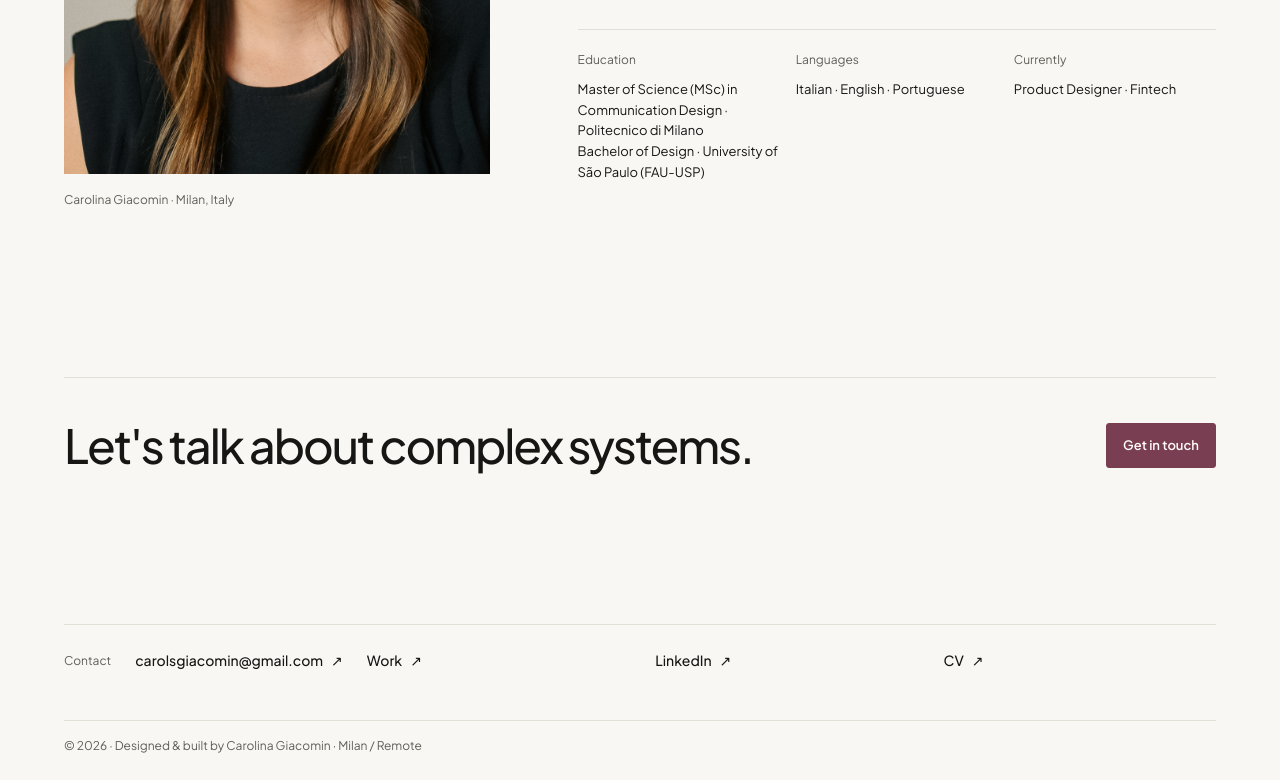
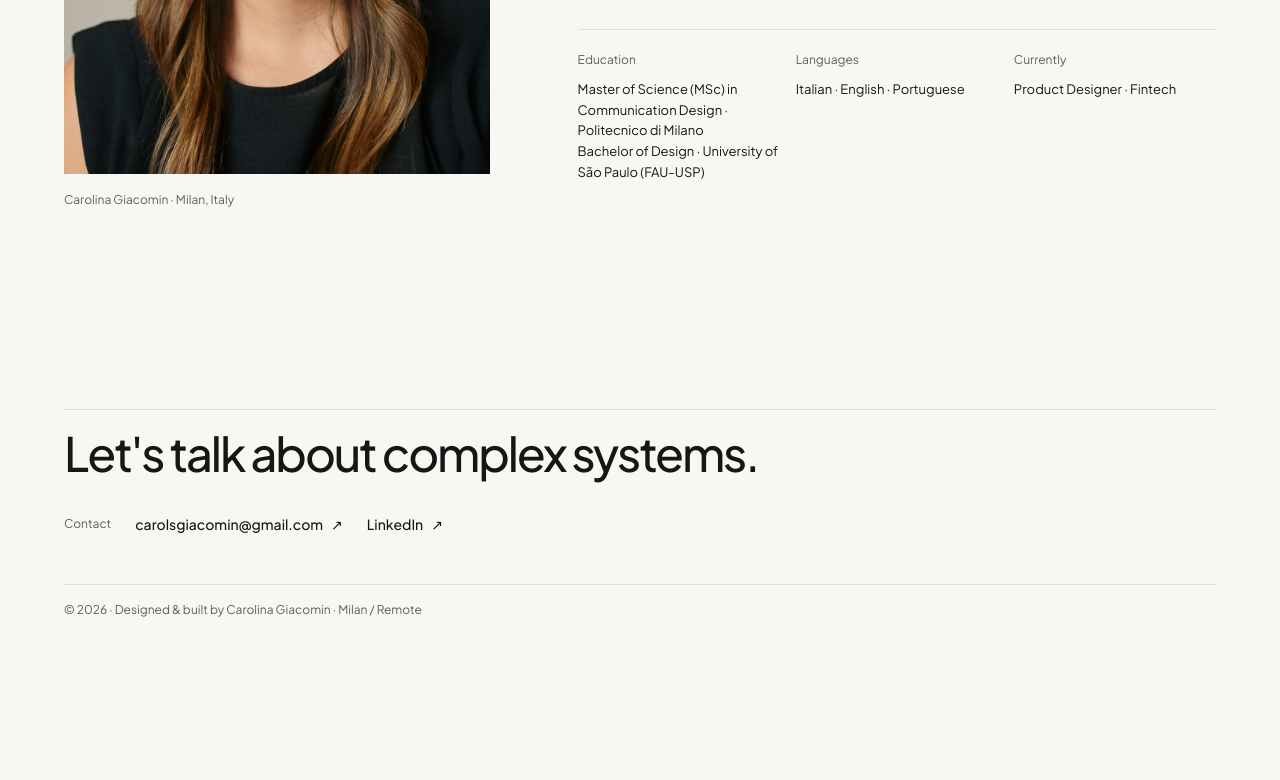
Before and after one commit to carolsgiacomin/portfolio-pd-carolina-giacomin, an Astro site: page / in a window 1280 px wide. Shown: the part 2895-3675 px from the top of the page. After the commit the page ends 3538 px from the top, so only its background shows below. Built offline with nearby package versions, Linux system fonts and the light colour scheme; Astro itself is replaced by a stand-in of ours.

Commit message:
Refine contact footer layout
Co-authored-by: Copilot <223556219+Copilot@users.noreply.github.com>

```diff
--- a/src/layouts/SiteLayout.astro
+++ b/src/layouts/SiteLayout.astro
@@ -44,17 +44,16 @@ const {
       <main>
         <slot />
       </main>
-      <footer class="site-footer">
+      <footer class="site-footer" id="contact">
         <div class="footer-main">
           <div class="footer-contact">
-            <span class="eyebrow">Contact</span>
-            <a class="footer-link" href="mailto:carolsgiacomin@gmail.com">carolsgiacomin@gmail.com <span aria-hidden="true">↗</span></a>
+            <h2>Let's talk about complex systems.</h2>
+            <div class="footer-contact-details">
+              <span class="eyebrow">Contact</span>
+              <a class="footer-link" href="mailto:carolsgiacomin@gmail.com">carolsgiacomin@gmail.com <span aria-hidden="true">↗</span></a>
+              <a class="footer-link" href="https://www.linkedin.com/in/carolina-giacomin-da-silva/" target="_blank" rel="noreferrer">LinkedIn <span aria-hidden="true">↗</span></a>
+            </div>
           </div>
-          <nav class="footer-links" aria-label="Footer navigation">
-            <a class="footer-link" href="/#work">Work <span aria-hidden="true">↗</span></a>
-            <a class="footer-link" href="https://www.linkedin.com/in/carolina-giacomin-da-silva/" target="_blank" rel="noreferrer">LinkedIn <span aria-hidden="true">↗</span></a>
-            <a class="footer-link" href="/resume/">CV <span aria-hidden="true">↗</span></a>
-          </nav>
         </div>
         <div class="footer-bottom">
           <span class="footer-note">© 2026 · Designed &amp; built by Carolina Giacomin · Milan / Remote</span>
--- a/src/pages/index.astro
+++ b/src/pages/index.astro
@@ -86,8 +86,4 @@ import ProjectCard from "../components/ProjectCard.astro";
     </div>
   </section>
 
-  <section class="contact-cta" aria-labelledby="contact-heading">
-    <h2 id="contact-heading">Let's talk about complex systems.</h2>
-    <a class="button button-primary" href="mailto:carolsgiacomin@gmail.com">Get in touch</a>
-  </section>
 </SiteLayout>
--- a/src/styles/global.css
+++ b/src/styles/global.css
@@ -607,6 +607,14 @@ body:has(.mobile-nav.is-open) .site-header {
   padding-top: clamp(72px, round(nearest, 9vw, 8px), 136px);
 }
 
+.footer-contact h2 {
+  margin: 0;
+  font-size: clamp(1.8rem, 3.7vw, 3.4rem);
+  font-weight: 500;
+  letter-spacing: -0.045em;
+  line-height: 1.15;
+}
+
 .footer-main {
   display: flex;
   align-items: center;
@@ -617,8 +625,14 @@ body:has(.mobile-nav.is-open) .site-header {
 
 .footer-contact {
   display: flex;
+  flex-direction: column;
+  align-items: flex-start;
+  gap: clamp(16px, round(nearest, 2vw, 8px), 32px);
+}
+
+.footer-contact-details {
+  display: flex;
   align-items: center;
-  justify-content: flex-start;
   gap: clamp(16px, round(nearest, 2vw, 8px), 32px);
 }
 
@@ -636,18 +650,6 @@ body:has(.mobile-nav.is-open) .site-header {
 
 .footer-link:hover {
   color: var(--accent);
-}
-
-.footer-links {
-  display: flex;
-  flex: 1;
-  gap: clamp(8px, round(nearest, 1.2vw, 8px), 16px);
-  align-items: center;
-  justify-content: space-between;
-}
-
-.footer-links .footer-link {
-  flex: 1;
 }
 
 .footer-bottom {
@@ -1162,11 +1164,6 @@ body:has(.mobile-nav.is-open) .site-header {
     min-height: 13rem;
   }
 
-  .contact-cta {
-    align-items: flex-start;
-    flex-direction: column;
-  }
-
   .about-grid,
   .case-content {
     grid-template-columns: 1fr;
@@ -1208,21 +1205,12 @@ body:has(.mobile-nav.is-open) .site-header {
     gap: 0;
   }
 
-  .footer-contact,
-  .footer-links {
+  .footer-contact {
     flex-basis: 100%;
   }
 
-  .footer-contact {
-    justify-content: space-between;
-  }
-
-  .footer-links {
+  .footer-contact-details {
     flex-wrap: wrap;
-  }
-
-  .footer-links .footer-link {
-    flex: 1 1 9rem;
   }
 
   .resume-section {
@@ -1401,24 +1389,6 @@ body:has(.mobile-nav.is-open) .site-header {
   background: #d7d4ce;
 }
 
-.contact-cta {
-  display: flex;
-  align-items: center;
-  justify-content: space-between;
-  gap: 24px;
-  border-top: 1px solid var(--line);
-  margin-top: clamp(48px, round(nearest, 6vw, 8px), 96px);
-  padding-block: clamp(24px, round(nearest, 3vw, 8px), 40px);
-}
-
-.contact-cta h2 {
-  margin: 0;
-  font-size: clamp(29px, round(nearest, 3.7vw, 1px), 54px);
-  font-weight: 500;
-  letter-spacing: -0.045em;
-  line-height: 1.15;
-}
-
 .footer-bottom {
   justify-content: flex-start;
 }
```
